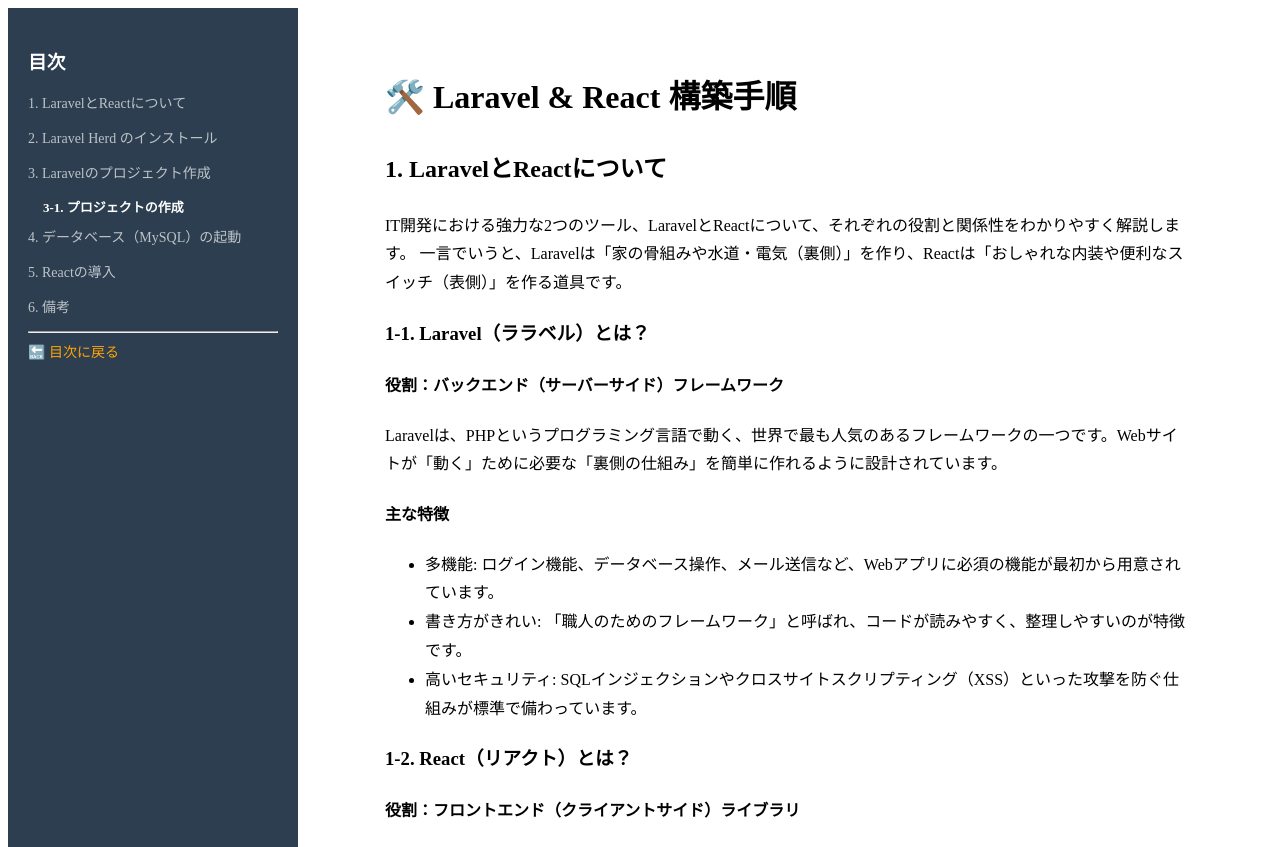
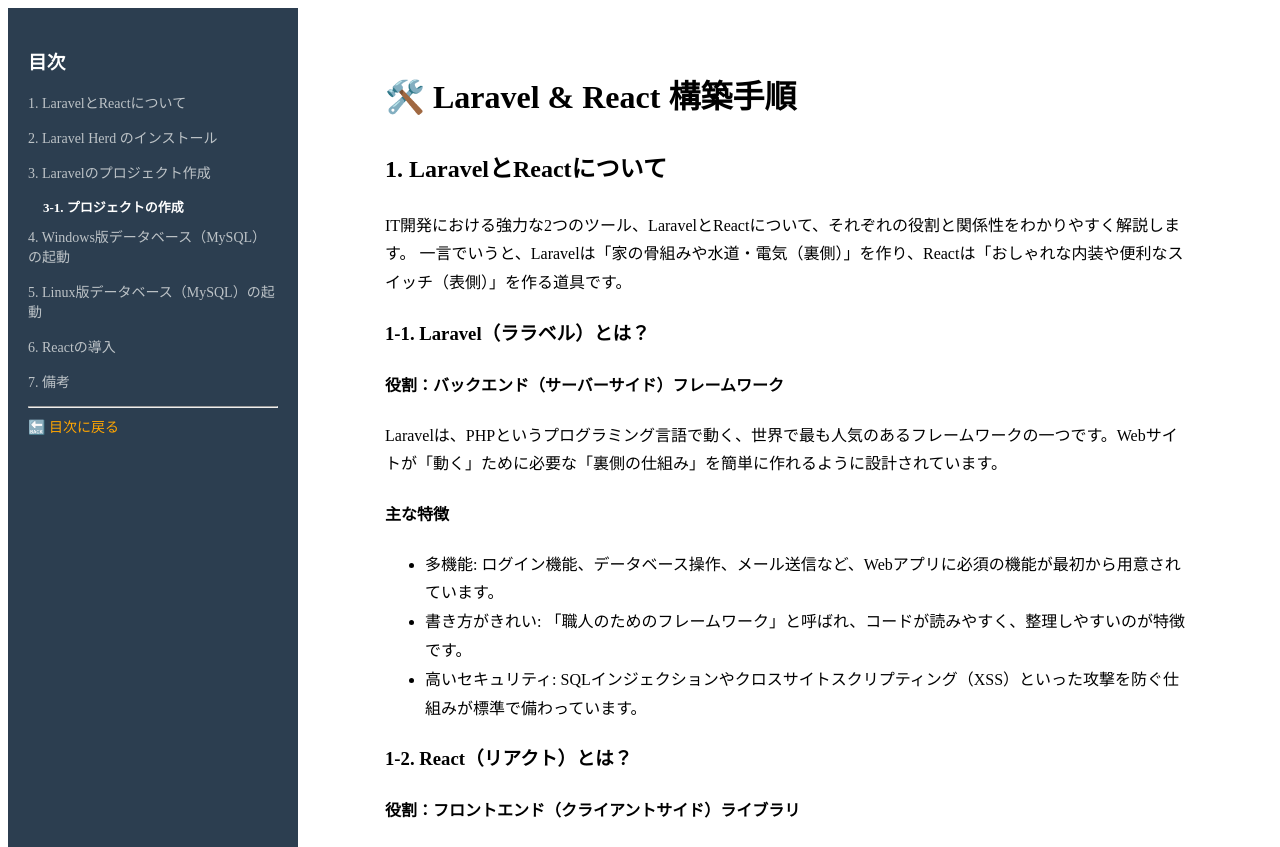
Before and after one commit to YamamotoKazuhio/Attendance, a Laravel app: page /Laravel_React_install in a window 1280 px wide. Shown: the top 847 px of the page. Run offline with Laravel 12, Linux system fonts and the light colour scheme; a user stored in the database is signed in; data comes from the database, SQL or seed files in the repository.

Commit message:
update_202415_01

```diff
--- a/package.json
+++ b/package.json
@@ -9,7 +9,7 @@
     "devDependencies": {
         "@tailwindcss/forms": "^0.5.2",
         "@tailwindcss/vite": "^4.0.0",
-        "@vitejs/plugin-react": "^6.0.1",
+        "@vitejs/plugin-react": "^4.0.0",
         "alpinejs": "^3.4.2",
         "autoprefixer": "^10.4.2",
         "axios": "^1.11.0",
@@ -17,7 +17,7 @@
         "laravel-vite-plugin": "^2.1.0",
         "postcss": "^8.4.31",
         "tailwindcss": "^3.1.0",
-        "vite": "^8.0.3"
+        "vite": "^6.0.0"
     },
     "dependencies": {
         "@inertiajs/react": "^3.0.1",
--- a/resources/views/admin/guide/install.blade.php
+++ b/resources/views/admin/guide/install.blade.php
@@ -210,7 +210,7 @@
             </div>
 
             <div class="menu-item">
-                <a href="#mysql" class="parent-link">4. データベース（MySQL）の起動</a>
+                <a href="#mysql" class="parent-link">4. Windows版データベース（MySQL）の起動</a>
                 <div class="submenu" id="submenu-mysql">
                     <a href="#mysql-download">4-1. MySQLのダウンロード</a>
                     <a href="#mysql-install">4-2. MySQLのインストール</a>
@@ -220,18 +220,26 @@
                 </div>
             </div>
 
+             <div class="menu-item">
+                <a href="#mysql_linux" class="parent-link">5. Linux版データベース（MySQL）の起動</a>
+                <div class="submenu" id="submenu-mysql_linux">
+                    <a href="#mysql_linux-download">5-1. MySQLのダウンロードおよびインストール</a>
+                    <a href="#mysql_linux-create">5-2. データベースの作成</a>
+                </div>
+             </div>
+
             <div class="menu-item">
-                <a href="#react" class="parent-link">5. Reactの導入</a>
+                <a href="#react" class="parent-link">6. Reactの導入</a>
                 <div class="submenu" id="submenu-react">
-                    <a href="#react-intro">5-1. Reactの導入</a>
-                    <a href="#react-prepare">5-2. 事前準備</a>
-                    <a href="#react-vite">5-3. Viteでの導入</a>
-                    <a href="#react-other">5-4. その他の方法</a>
+                    <a href="#react-intro">6-1. Reactの導入</a>
+                    <a href="#react-prepare">6-2. 事前準備</a>
+                    <a href="#react-vite">6-3. Viteでの導入</a>
+                    <a href="#react-other">6-4. その他の方法</a>
                 </div>
             </div>
 
             <div class="menu-item">
-                <a href="#remarks" class="remarks-link">6. 備考</a>
+                <a href="#remarks" class="remarks-link">7. 備考</a>
             </div>
 
             <hr>
@@ -245,9 +253,10 @@
                 @include('admin.guide.sections.1_env') {{-- 1. LaravelとReactについて --}}
                 @include('admin.guide.sections.2_herd') {{-- 2. Laravel Herd のインストール --}}
                 @include('admin.guide.sections.3_laravel') {{-- 3. Laravelのプロジェクト作成 --}}
-                @include('admin.guide.sections.4_mysql') {{-- 4. MySQL --}}
-                @include('admin.guide.sections.5_react') {{-- 5. React導入 --}}
-                @include('admin.guide.sections.6_remarks') {{-- 6. 備考 --}}
+                @include('admin.guide.sections.4_mysql_win') {{-- 4. MySQL_windows --}}
+                @include('admin.guide.sections.5_mysql_Linux') {{-- 5. MySQL_Linux --}}
+                @include('admin.guide.sections.6_react') {{-- 6. React導入 --}}
+                @include('admin.guide.sections.7_remarks') {{-- 7. 備考 --}}
 
                 <div class="pager">
                     <span></span> {{-- 最初のページなので「前へ」は空 --}}
--- a/resources/views/admin/guide/sections/4_mysql.blade.php
+++ b/resources/views/admin/guide/sections/4_mysql_win.blade.php
@@ -1,5 +1,6 @@
 <section id="mysql">
-    <h2>4. MySQLのインストール</h2>
+    <h2>4. Windows版MySQLのインストール</h2>
+    <p>Linux版MySQLのインストールは、こちらへ。</p>
     <h3 id="mysql-download">4-1. MySQLのダウンロード</h3>
     <p>
         Laravel Herdの無料版は、PHPの環境は作ってくれますが、MySQL（データベース本体）は同梱されていません。そこで、MySQLの代わりにデフォルトDBとしSQLiteが使われています。</br>
--- /dev/null
+++ b/resources/views/admin/guide/sections/5_mysql_Linux.blade.php
@@ -0,0 +1,121 @@
+<section id="mysql_linux">
+    <h2>5. Linux版MySQLのインストール</h2>
+    <p>Windows版MySQLのインストールは、こちらへ。</p>
+    <h3 id="mysql_linux-download">5-1. MySQLのダウンロードおよびインストール</h3>
+    <ol>
+        <li><strong>MySQLのダウンロードおよびインストール</strong></br>
+            以下のコマンドを実行して、MySQLをダウンロードします。
+            <p style="background-color: #2d2d2d; color: #f8f8f2; padding: 5px 15px; border-radius: 5px; display: inline-block; font-family: Consolas, monospace; margin: 10px 0;">
+                # MySQLをダウンロード</br>
+                sudo dnf install -y https://dev.mysql.com/get/mysql80-community-release-el9-1.noarch.rpm</br>
+                # パッケージをダウンロード<br>
+                sudo rpm --import https://repo.mysql.com/RPM-GPG-KEY-mysql-2023</br>
+                # MySQLをインストール<br>
+                sudo dnf install -y mysql-community-server
+            </p>
+        </li>
+
+        <li><strong>起動と初期パスワードの設定</strong></br>
+            Windows ではインストール中にパスワードを決めますが、Linux 版は初回起動時に</br>仮パスワードが発行します。</br>
+            <p style="background-color: #2d2d2d; color: #f8f8f2; padding: 5px 15px; border-radius: 5px; display: inline-block; font-family: Consolas, monospace; margin: 10px 0;">
+                # 起動</br>
+                sudo systemctl start mysqld</br>
+                </br>
+                # 仮パスワードの表示</br>
+                sudo grep 'temporary password' /var/log/mysqld.log</br>
+            </p></br>
+            ※画面に表示される root@localhost: の後の文字列がパスワードです。
+            <div class="guide-figure">
+                <img src="{{ asset('images/guide/install/image101.png') }}" alt="images/guide/install/image101.png">
+            </div>
+            上記の例では、50)SfPPo%lpUが該当します。メモしておいてください。
+        </li>
+
+        <li><strong>セキュリティ設定（パスワードの変更）</strong></br>
+            1.以下のコマンドを実行すると、対話形式で設定が始まります。</br>
+            <p style="background-color: #2d2d2d; color: #f8f8f2; padding: 5px 15px; border-radius: 5px; display: inline-block; font-family: Consolas, monospace; margin: 10px 0;">
+                sudo mysql_secure_installation
+            </p></br>
+            <div class="guide-figure">
+                <img src="{{ asset('images/guide/install/image102.png') }}" alt="images/guide/install/image102.png">
+            </div>
+            2.[Enter password for user root:]と表示するので、先ほどの仮パスワードを入力します。</br>
+            <div class="guide-figure">
+                <img src="{{ asset('images/guide/install/image103.png') }}" alt="images/guide/install/image103.png">
+            </div>
+            3.新しいパスワードを設定します（英大文字・小文字・数字・記号が必要です）。</br>
+              なお、MySQL 8.0 のパスワードポリシー（強度制限）に引っかかってしまいます。</br>
+              デフォルトでは 「8文字以上、かつ英大文字・小文字・数字・記号のすべてを含む」 必要があります。</br>
+            <div class="guide-figure">
+                <img src="{{ asset('images/guide/install/image104.png') }}" alt="images/guide/install/image104.png">
+            </div>
+            4.「Estimated strength of the password: 100Change the password for root ? ((Press y|Y for Yes, any other key for No) : 」と表示したならば、nを入力しEnterキーを押下します。</br>
+            <div class="guide-figure">
+                <img src="{{ asset('images/guide/install/image105.png') }}" alt="images/guide/install/image105.png">
+            </div>
+            5.その後の流れ</br>
+            y を押してパスワードを確定させると、続けていくつか質問が出てきます。</br>
+            基本的にはすべて y で答えて進めてください。</br>
+            Remove anonymous users? (y/n) : y</br>
+            誰でも入れる匿名ユーザーを削除しますか？（セキュリティのため削除推奨）</br>
+            Disallow root login remotely? (y/n) : y</br>
+            外部から root でログインできないようにしますか？（セキュリティのため禁止推奨）</br>
+            Remove test database and access to it? (y/n) : y</br>
+            テスト用のDBを削除しますか？</br>
+            Reload privilege tables now? (y/n) : y</br>
+            今すぐ設定を反映させますか？</br>
+                        <div class="guide-figure">
+                <img src="{{ asset('images/guide/install/image106.png') }}" alt="images/guide/install/image106.png">
+            </div>
+            最後に 「All done!」 と表示されれば、MySQL の初期セキュリティ設定は完了です。</br>
+            <div class="guide-figure">
+                <img src="{{ asset('images/guide/install/image107.png') }}" alt="images/guide/install/image107.png">
+            </div>
+        </li>
+    </ol>
+
+    <h3 id="mysql_linux-create">5-2. データベースの作成</h3>
+    設定が終わったら、Laravelが接続するための「箱（データベース）」を一つ作ります。
+    <ol>
+        <li>
+            DBにログインします。</br>
+            <p style="background-color: #2d2d2d; color: #f8f8f2; padding: 5px 15px; border-radius: 5px; display: inline-block; font-family: Consolas, monospace; margin: 10px 0;">
+                mysql -u root -p
+            </p>
+        </li>
+
+        <li>
+            パスワードを入力します。</br>
+            <div class="guide-figure">
+                <img src="{{ asset('images/guide/install/image108.png') }}" alt="images/guide/install/image108.png">
+            </div>
+        </li>
+
+        <li>
+            テーブルを作成します。</br>
+            <p style="background-color: #2d2d2d; color: #f8f8f2; padding: 5px 15px; border-radius: 5px; display: inline-block; font-family: Consolas, monospace; margin: 10px 0;">
+                CREATE DATABASE my-app
+            </p>
+        </li>
+
+        <li>
+            作成したテーブルを確認します。</br>
+            <p style="background-color: #2d2d2d; color: #f8f8f2; padding: 5px 15px; border-radius: 5px; display: inline-block; font-family: Consolas, monospace; margin: 10px 0;">
+                show databases;
+            </p>
+            <div class="guide-figure">
+                <img src="{{ asset('images/guide/install/image109.png') }}" alt="images/guide/install/image109.png">
+            </div>
+        </li>
+
+        <li>
+            終了します。</br>
+            <p style="background-color: #2d2d2d; color: #f8f8f2; padding: 5px 15px; border-radius: 5px; display: inline-block; font-family: Consolas, monospace; margin: 10px 0;">
+                show databases;
+            </p>
+            <div class="guide-figure">
+                <img src="{{ asset('images/guide/install/image110.png') }}" alt="images/guide/install/image110.png">
+            </div>
+        </li>
+    </ol>
+</section>
--- a/resources/views/admin/guide/sections/5_react.blade.php
+++ b/resources/views/admin/guide/sections/6_react.blade.php
@@ -1,11 +1,11 @@
 <section id="react">
-    <h2 id="react-intro">5. Reactの導入</h2>
+    <h2 id="react-intro">6. Reactの導入</h2>
     <p>
         Reactをプロジェクトに導入する方法は、開発の目的（学習用、新規アプリ作成、既存サイトへの追加）によっていくつか種類があります。
         現在のモダンなフロントエンド開発で最も推奨される、Vite（ヴィート）を使った高速なインストール手順を中心に解説します。
     </p>
 
-    <h3 id="react-prepare">5-1. 事前準備（Node.jsの確認）</h3>
+    <h3 id="react-prepare">6-1. 事前準備（Node.jsの確認）</h3>
     <ol class="guide-steps">
         <li>
             Reactを動かすには、JavaScriptの実行環境である Node.js が必要です。</br>
@@ -25,7 +25,7 @@
         </li>
     </ol>
 
-    <h3 id="react-vite">5-2. Vite を使った推奨インストール手順</h3>
+    <h3 id="react-vite">6-2. Vite を使った推奨インストール手順</h3>
     <p>Laravel 9.19以降では、Viteが公式にサポートされており、フロントエンドのビルドツールとして</br>推奨されています。</br>
        まずは、プロジェクトのルートディレクトリで以下のコマンドを実行して、ViteとReactの依存関係を</br>インストールします。
     </p>
@@ -57,7 +57,7 @@
         </p>
     </ol>
 
-    <h3 id="react-other">5-3. その他のインストール方法</h3>
+    <h3 id="react-other">6-3. その他のインストール方法</h3>
     <ol class="guide-steps">
         <li>A. Next.js（フルスタック開発向け）</li>
         <p>本格的なWebアプリ（SEO対策やサーバーサイドレンダリングが必要な場合）を作るなら、Reactベースのフレームワークである Next.js を使うのが一般的です。</p>
@@ -79,7 +79,7 @@
         <p>ただし、この方法は学習や小規模なプロジェクト向けで、実際の開発ではモジュールバンドラーを使うのが一般的です。</p>
     </ol>
 
-    <h3>5-4. インストール後の構成</h3>
+    <h3>6-4. インストール後の構成</h3>
     <p>
         Viteでインストールすると、以下のようなファイル構成が作られます。</br>
         ・index.html: アプリの土台となるHTML。</br>
--- a/resources/views/admin/guide/sections/6_remarks.blade.php
+++ b/resources/views/admin/guide/sections/7_remarks.blade.php
@@ -1,5 +1,5 @@
 <section id="remarks">
-    <h2 id="remarks">6.備考</h2>
+    <h2 id="remarks">7.備考</h2>
     <h3><strong>Laravelの「中に」Reactを組み込んでいる場合（Inertia.js / Breeze / Jetstream）</strong></h3>
     <p>
         もし laravel/breeze などを使ってReactをインストールした場合、</br>
--- a/resources/views/layouts/guest.blade.php
+++ b/resources/views/layouts/guest.blade.php
@@ -12,7 +12,7 @@
         <link href="https://fonts.bunny.net/css?family=figtree:400,500,600&display=swap" rel="stylesheet" />
 
         <!-- Scripts -->
-        @vite(['resources/css/app.css', 'resources/js/app.js'])
+        @vite(['resources/css/app.css', 'resources/js/app.jsx'])
     </head>
     <body class="font-sans text-gray-900 antialiased">
         <div class="min-h-screen flex flex-col sm:justify-center items-center pt-6 sm:pt-0 bg-gray-100">
```
Also changed, not shown: package-lock.json, public/images/guide/install/image101.png (added), public/images/guide/install/image102.png (added), public/images/guide/install/image103.png (added), public/images/guide/install/image104.png (added), public/images/guide/install/image105.png, public/images/guide/install/image106.png, public/images/guide/install/image107.png (added), public/images/guide/install/image108.png, public/images/guide/install/image109.png (added), public/images/guide/install/image110.png.
